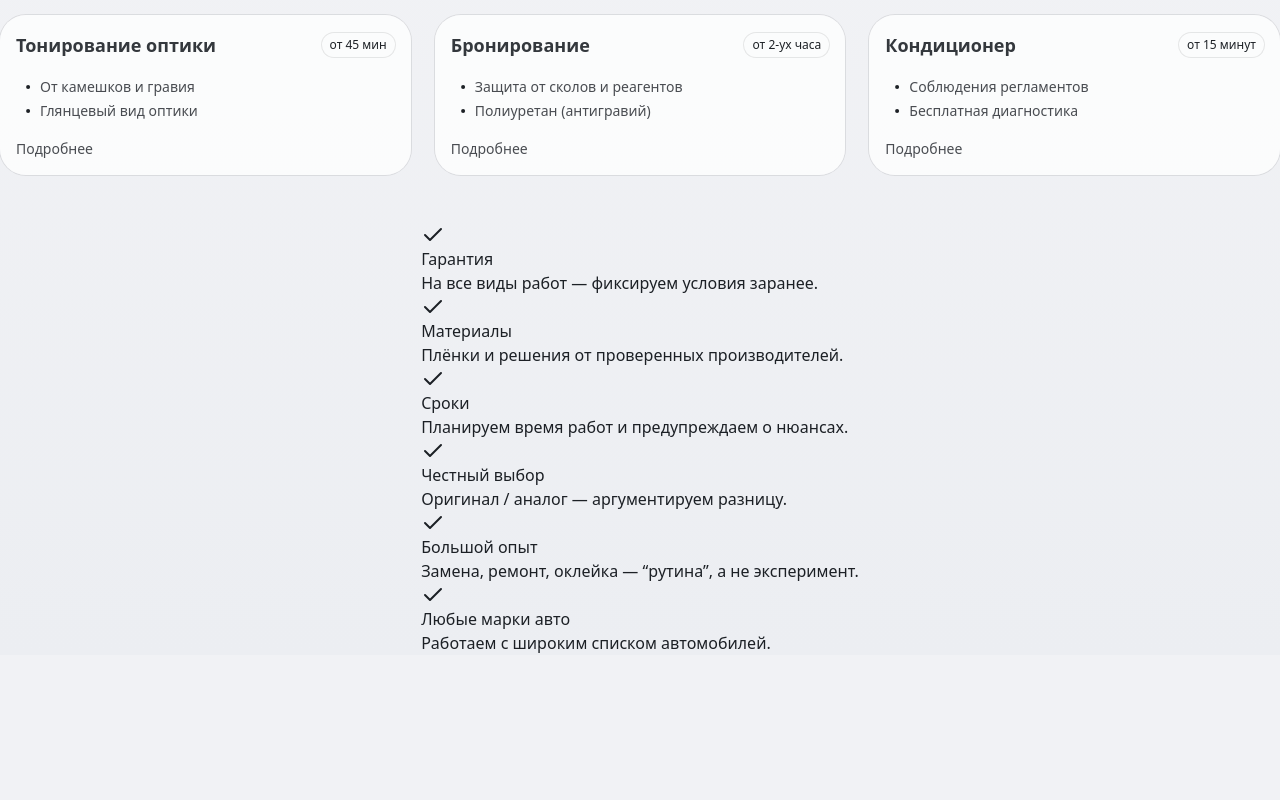
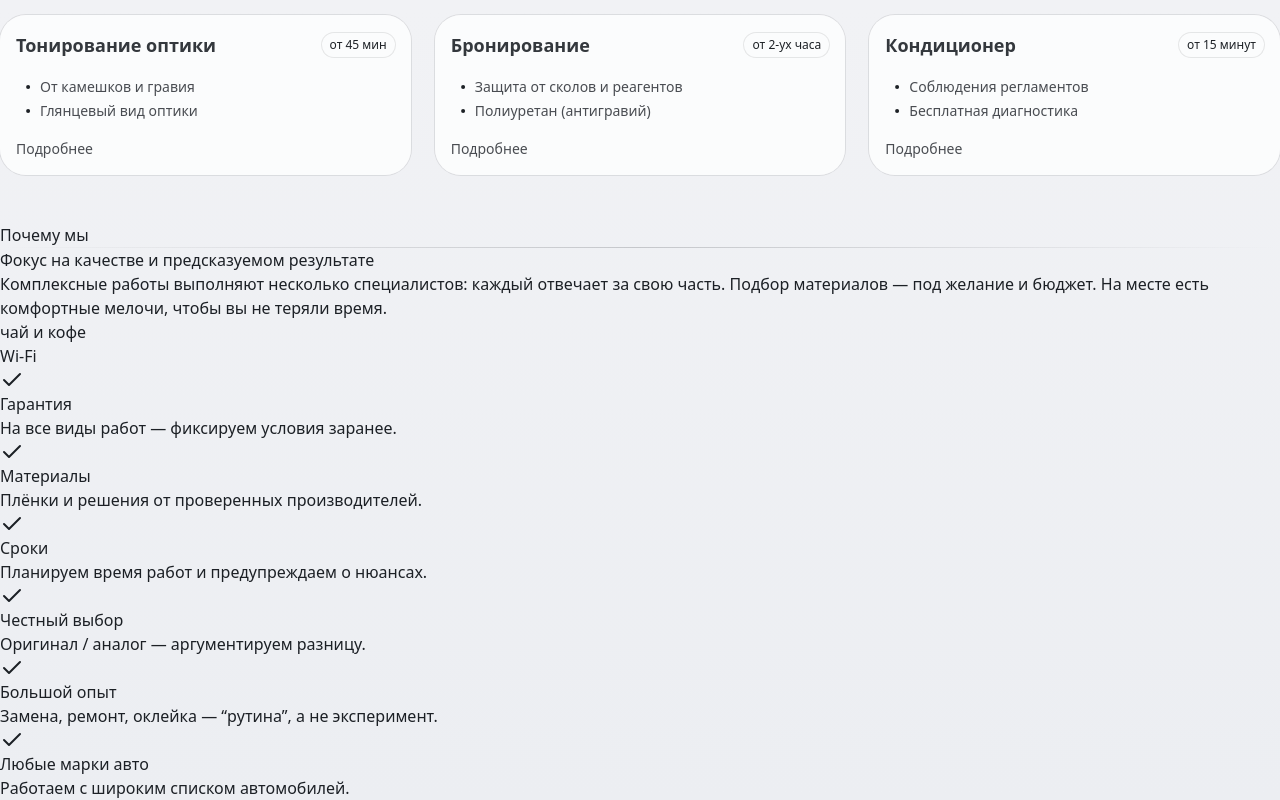
Before and after one commit to TgSBot-xD/bashavtosteklo, a Next.js app: page / in a window 1280 px wide. Shown: the part 965-1765 px from the top of the page. Before the commit the page ends 1620 px from the top, so only its background shows below. Built offline with nearby package versions, Linux system fonts and the light colour scheme.

Commit message:
error: Неправильная разметка страницы

```diff
--- a/src/pages/main/ui/main.tsx
+++ b/src/pages/main/ui/main.tsx
@@ -1,7 +1,7 @@
 import { Header } from 'widget/header';
 import { HeroSection } from 'widget/hero-section';
 import { Services } from 'widget/services';
-import { WhyUsList } from 'widget/why-we';
+import { WhyWeSection } from 'widget/why-we';
 
 function MainPage() {
   return (
@@ -9,7 +9,7 @@ function MainPage() {
       <Header />
       <HeroSection />
       <Services />
-      <WhyUsList />
+      <WhyWeSection />
     </div>
   );
 }
--- a/src/widgets/why-we/index.ts
+++ b/src/widgets/why-we/index.ts
@@ -1 +1 @@
-export { WhyUsList } from './ui/why-us-list';
+export { WhyWeSection } from './ui/hero-section';
--- a/src/widgets/why-we/ui/hero-section.tsx
+++ b/src/widgets/why-we/ui/hero-section.tsx
@@ -1,4 +1,5 @@
 import { FeaturesList } from './features-list';
+import { WhyUsList } from './why-us-list';
 
 import { Divider } from 'shared/ui';
 
@@ -11,7 +12,7 @@ function WhyWeSection() {
       </div>
       <div>
         <FeaturesList />
-        <div></div>
+        <WhyUsList />
       </div>
     </section>
   );
```
